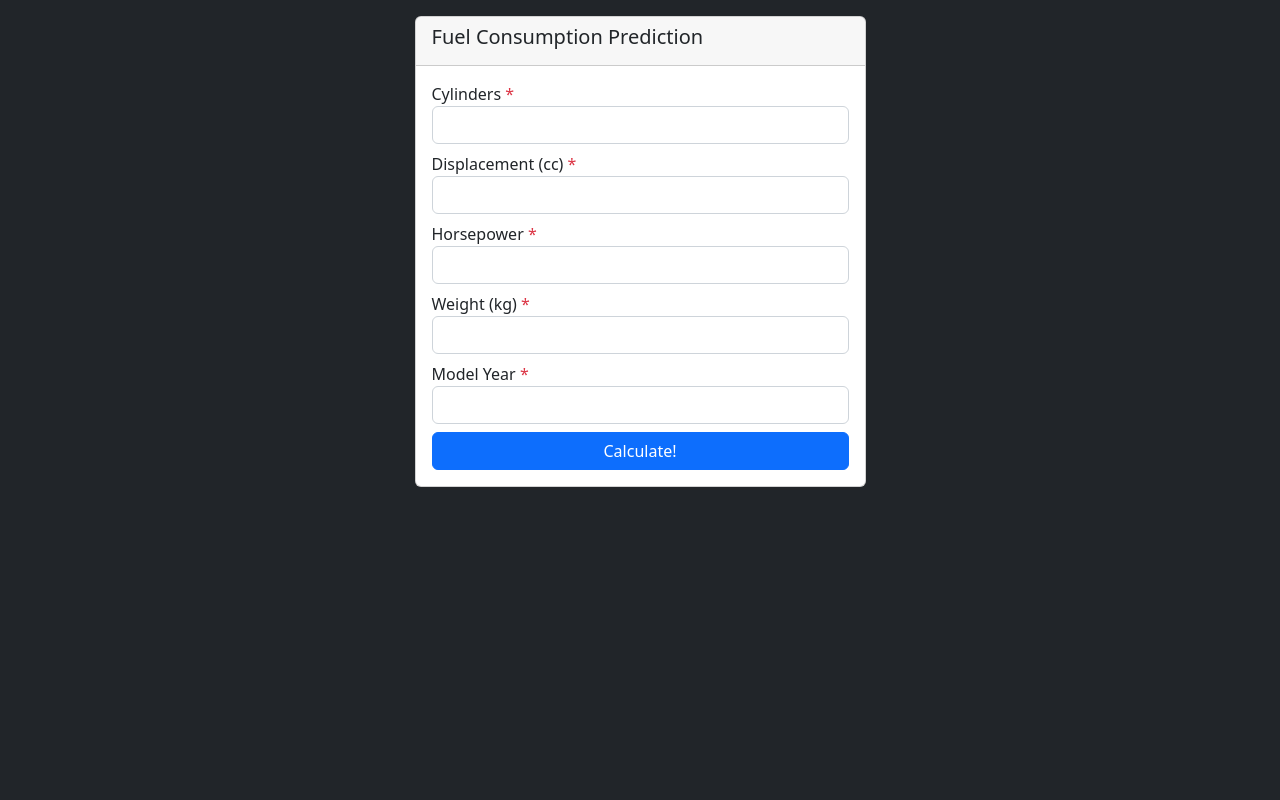
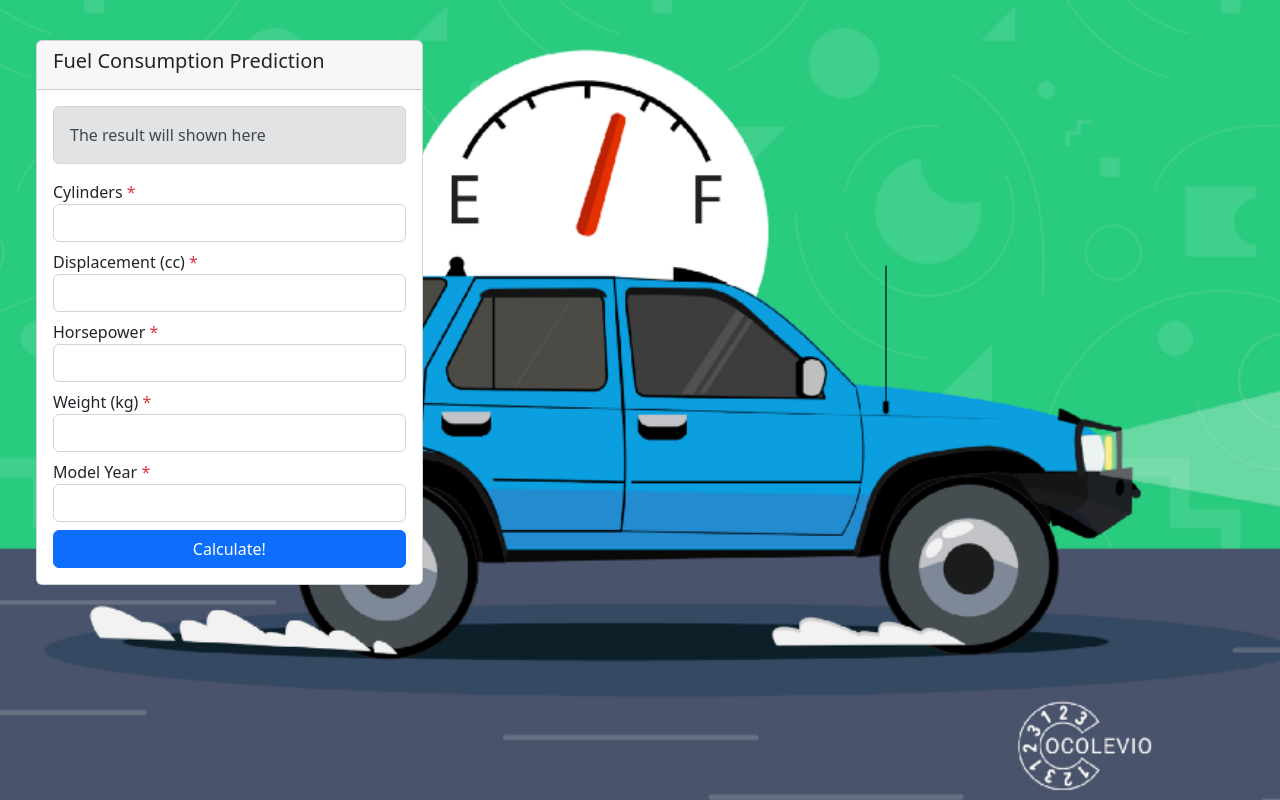
Before and after one commit to dimasfirmansyxx/fuel-consumption-prediction, a Flask app: page / in a window 1280 px wide. Run offline with Flask 2, Linux system fonts and the light colour scheme.

Commit message:
insert bg and update code

```diff
--- a/app.py
+++ b/app.py
@@ -7,7 +7,8 @@ from sklearn.preprocessing import StandardScaler
 
 sc = StandardScaler()
 
-app = Flask(__name__)
+app = Flask(__name__,
+            static_url_path='/static')
 CORS(app)
 app.config['CORS_HEADERS'] = 'Content-Type'
 
@@ -77,3 +78,6 @@ def result():
     }
 
     return jsonify(json_dict)
+
+if __name__=='__main__':
+    app.run(debug=True,port=3298)
--- a/templates/home.html
+++ b/templates/home.html
@@ -5,19 +5,22 @@
     <meta name="viewport" content="width=device-width, initial-scale=1">
     <title>Fuel Consumption Prediction</title>
     <link href="https://cdn.jsdelivr.net/npm/bootstrap@5.2.3/dist/css/bootstrap.min.css" rel="stylesheet">
+    <style>
+      body { background: url('/static/bg.png') no-repeat center center fixed; background-size: cover; }
+    </style>
   </head>
-  <body class="bg-dark">
-    <div class="container mt-3">
+  <body class="p-4">
+    <div class="mt-3 container-fluid">
       <div class="row">
 
-        <div class="col-md-5 col-12 mx-auto">
+        <div class="col-md-4 col-12">
           <div class="card">
             <div class="card-header">
               <h1 class="card-title h5">Fuel Consumption Prediction</h1>
             </div>
             <div class="card-body">
-              <div class="alert alert-danger" id="alert" style="display: none;">
-
+              <div class="alert alert-secondary" id="alert">
+                The result will shown here
               </div>
               <form action="" method="post" id="frmSubmit">
                 <div class="form-group mb-2">
@@ -85,7 +88,7 @@
         .then(res => {
           btn.removeAttribute('disabled')
           showAlert('success', `
-            Fuel Consumption Prediction: <b>${parseInt(res.consumption).toFixed(1)} km/l || ${res.consumption_score}</b> <br>
+            Fuel Consumption Prediction: <b>${parseInt(res.consumption).toFixed(1)} km/l</b> with <b>${res.consumption_score}</b> score <br>
             Car Type Prediction: <b>${res.type}</b>
           `)
         })
```
Also changed, not shown: static/bg.png (added).
